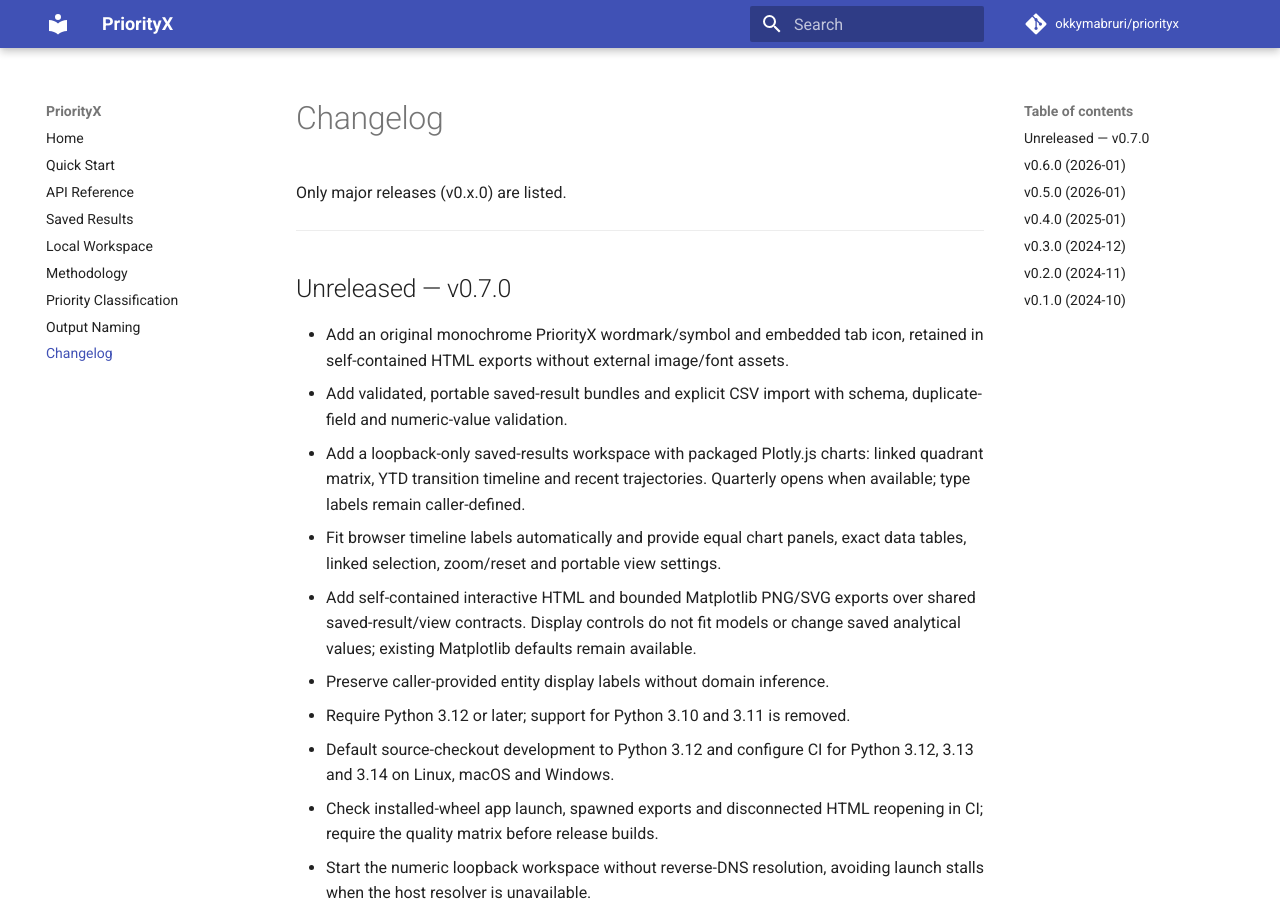
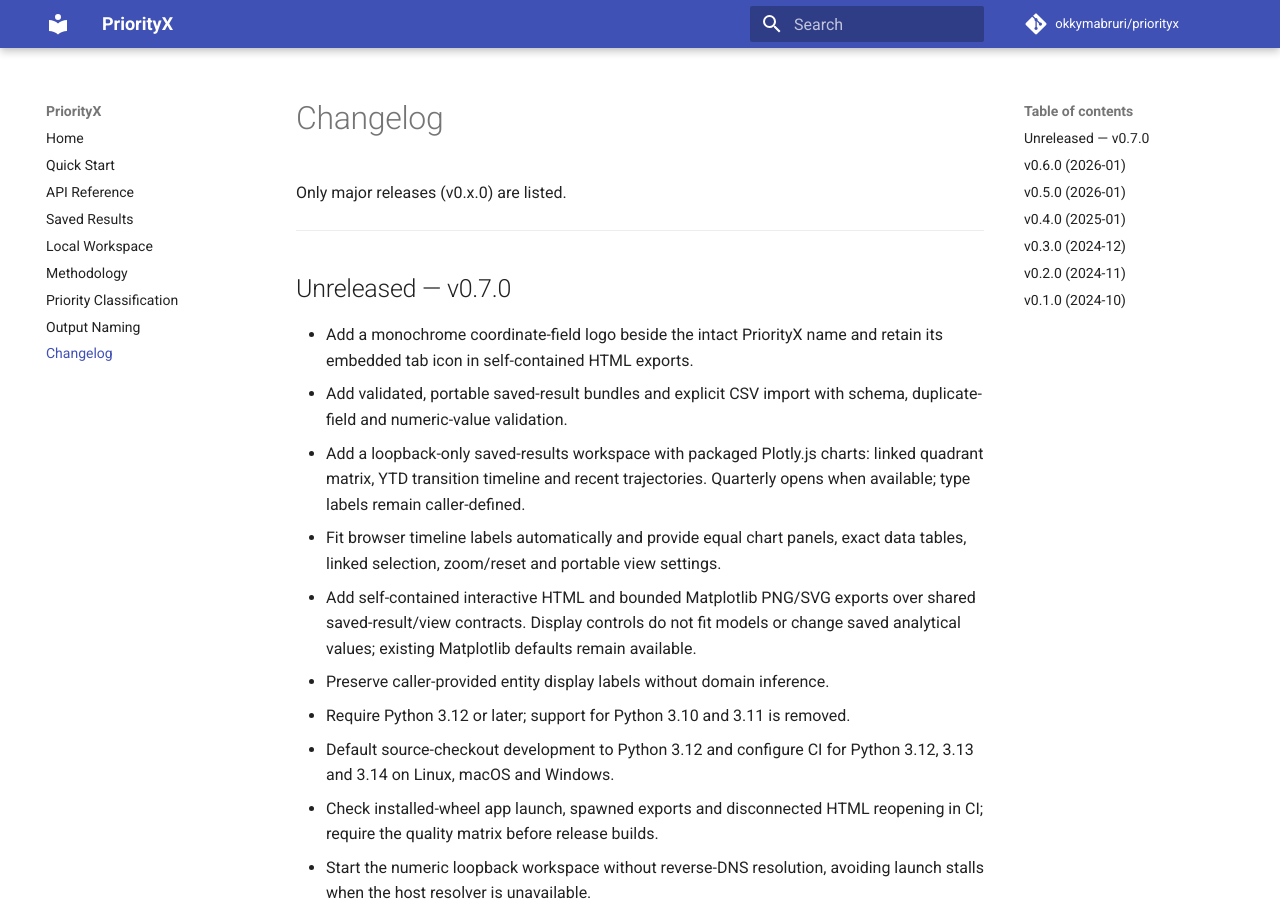
Before and after one commit to okkymabruri/priorityx, an MkDocs documentation site: the page built from docs/changelog.md, in a window 1280 px wide and 900 px high. Built offline with MkDocs 1.6.1 and Material for MkDocs 9.7.7, drawn with Linux system fonts in a browser that asks for light colours; comment, search, counter and statistics services are not loaded.

Commit message:
Separate the PriorityX matrix mark from the wordmark

```diff
--- a/docs/changelog.md
+++ b/docs/changelog.md
@@ -6,8 +6,8 @@
 
 ## Unreleased — v0.7.0
 
-- Add an original monochrome PriorityX wordmark/symbol and embedded tab icon,
-  retained in self-contained HTML exports without external image/font assets.
+- Add a monochrome coordinate-field logo beside the intact PriorityX name and
+  retain its embedded tab icon in self-contained HTML exports.
 - Add validated, portable saved-result bundles and explicit CSV import with
   schema, duplicate-field and numeric-value validation.
 - Add a loopback-only saved-results workspace with packaged Plotly.js charts:
--- a/src/priorityx/web/style.css
+++ b/src/priorityx/web/style.css
@@ -117,10 +117,8 @@
 main{--gutter:clamp(20px,3vw,44px);padding-top:22px}
 
 h1{font-size:26px;font-weight:700;letter-spacing:-.04em}
-.wordmark{display:inline-flex;align-items:baseline}
-.brand-x{position:relative;display:inline-block;width:.9em;letter-spacing:0}
-.brand-x-text{opacity:0}
-.brand-symbol{position:absolute;left:0;top:50%;width:1em;height:1em;transform:translateY(-50%);pointer-events:none}
+.wordmark{display:flex;align-items:center;gap:8px;white-space:nowrap}
+.brand-symbol{display:inline-flex;flex:0 0 22px;width:22px;height:22px;pointer-events:none}
 .brand-symbol>svg{display:block;width:100%;height:100%}
 h2{font-size:17px;letter-spacing:-.025em;font-weight:600}
 
--- a/src/priorityx/web/template.html
+++ b/src/priorityx/web/template.html
@@ -3,7 +3,7 @@
 <meta charset="utf-8"><meta name="viewport" content="width=device-width,initial-scale=1">
 <title>PriorityX · Saved results</title><link rel="icon" type="image/svg+xml" href="__FAVICON__"><style>__STYLE__</style><script data-library="plotly">__LIBRARY__</script>
 </head><body><main>
-<header class="masthead"><div class="brand"><h1 class="wordmark" aria-label="PriorityX">Priority<span class="brand-x"><span class="brand-x-text">X</span><span class="brand-symbol" aria-hidden="true">__LOGO__</span></span></h1><span id="snapshot" class="meta"></span></div><div class="file-actions"><details class="export-menu" id="export-menu"><summary>Export</summary><div class="export-popover"><h3>Interactive workspace</h3><button id="saveHtml" class="primary">Save offline HTML</button><button id="saveMatrix">Save matrix SVG</button><h3>Print image</h3><div class="print-actions"><label>Chart<select id="printFamily"><option value="matrix">Quadrant matrix</option><option value="timeline">Transition timeline</option><option value="paths">Trajectories</option></select></label><button id="savePng">Export print PNG</button><button id="saveSvg">Export print SVG</button><span id="print-status" role="status" aria-live="polite"></span></div><p id="service-note" class="meta"></p></div></details><details class="action-menu" id="results-menu"><summary>Open results</summary><div class="menu-popover"><button id="openResults">Open result bundle</button><button id="showImport">Import CSV files</button></div></details><input id="resultsFile" type="file" accept=".json,application/json" hidden></div></header>
+<header class="masthead"><div class="brand"><h1 class="wordmark" aria-label="PriorityX"><span class="brand-symbol" aria-hidden="true">__LOGO__</span><span class="brand-name">PriorityX</span></h1><span id="snapshot" class="meta"></span></div><div class="file-actions"><details class="export-menu" id="export-menu"><summary>Export</summary><div class="export-popover"><h3>Interactive workspace</h3><button id="saveHtml" class="primary">Save offline HTML</button><button id="saveMatrix">Save matrix SVG</button><h3>Print image</h3><div class="print-actions"><label>Chart<select id="printFamily"><option value="matrix">Quadrant matrix</option><option value="timeline">Transition timeline</option><option value="paths">Trajectories</option></select></label><button id="savePng">Export print PNG</button><button id="saveSvg">Export print SVG</button><span id="print-status" role="status" aria-live="polite"></span></div><p id="service-note" class="meta"></p></div></details><details class="action-menu" id="results-menu"><summary>Open results</summary><div class="menu-popover"><button id="openResults">Open result bundle</button><button id="showImport">Import CSV files</button></div></details><input id="resultsFile" type="file" accept=".json,application/json" hidden></div></header>
 <div id="empty" class="empty" hidden><h2>Open saved results</h2><p>Choose a result bundle or import saved CSV files to inspect your charts.</p><button id="emptyOpen" class="primary">Open results</button><button id="emptyImport">Import CSV files</button></div>
 <div class="toolbar" id="toolbar">
 <label class="type">Type<select id="type"></select></label>
```
Also changed, not shown: src/priorityx/web/priorityx-mark.svg, 2 other files.
